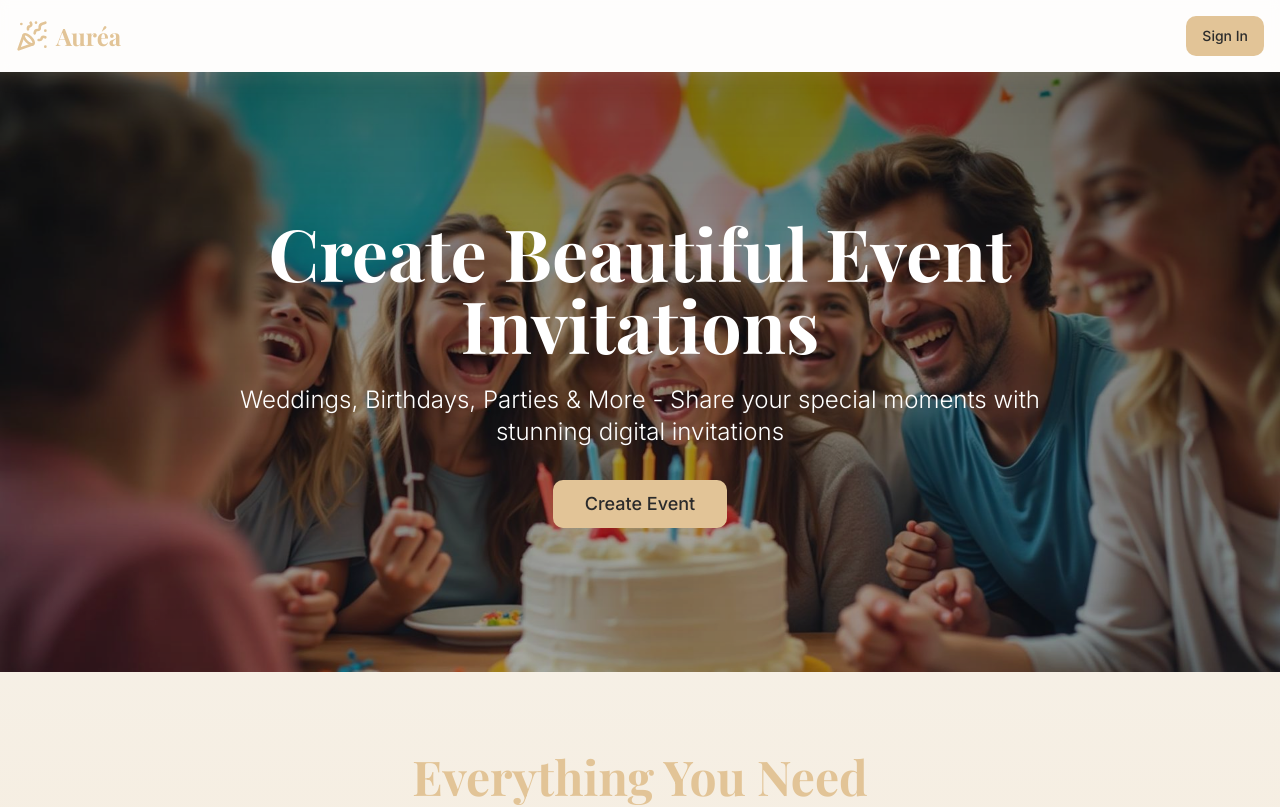
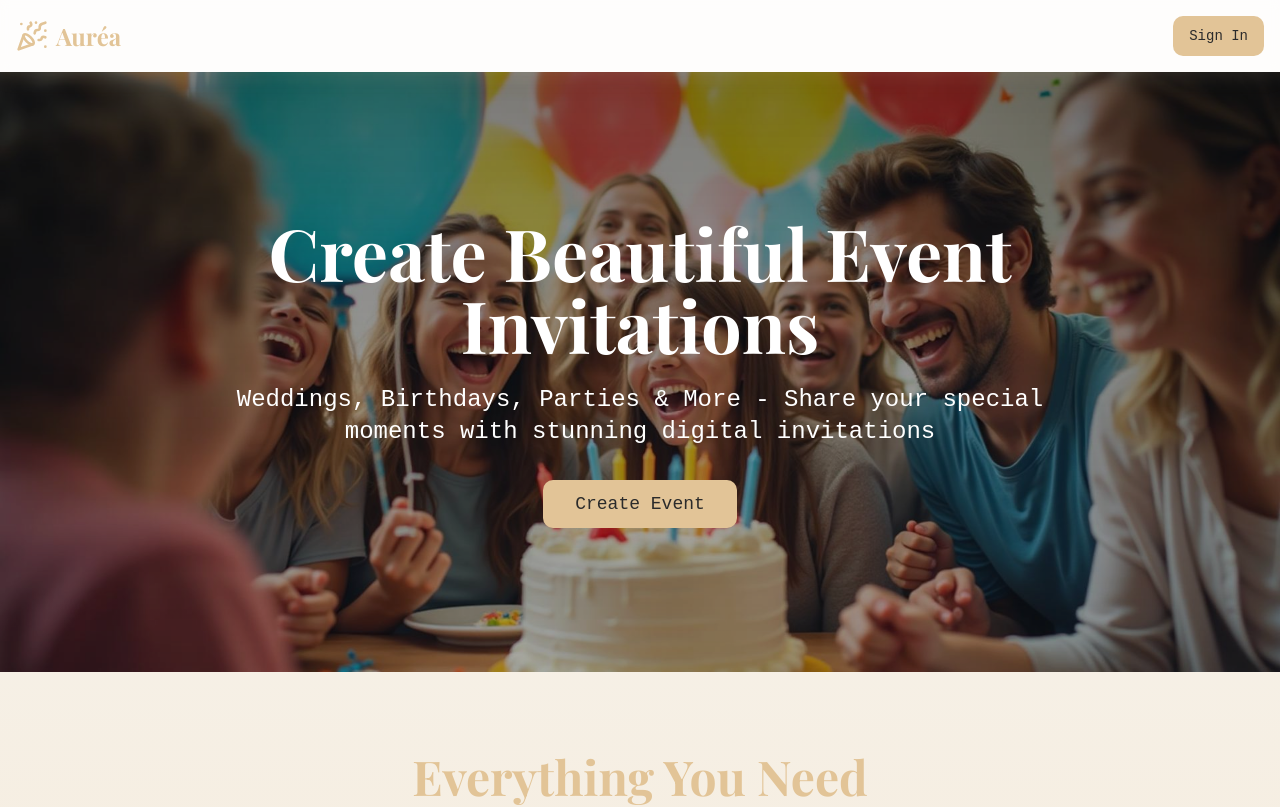
Before and after one commit to nazihsaba/vows-voyage-creator, a React (Vite) app: page / in a window 1280 px wide. Shown: the top 807 px of the page. Built offline with nearby package versions, Linux system fonts and the light colour scheme; the HTML template or start-up script is replaced by a standard one.

Commit message:
Change font to ui-monospace
Update the default sans-serif font family to ui-monospace in tailwind.config.ts to be used in the cinematic video preview.

```diff
--- a/tailwind.config.ts
+++ b/tailwind.config.ts
@@ -15,7 +15,7 @@ export default {
     extend: {
       fontFamily: {
         serif: ['Playfair Display', 'serif'],
-        sans: ['Inter', 'sans-serif'],
+        sans: ['ui-monospace', 'monospace'],
         'dancing': ['Dancing Script', 'cursive'],
         'script': ['Dancing Script', 'cursive'],
         'cursive': ['Dancing Script', 'cursive'],
```
